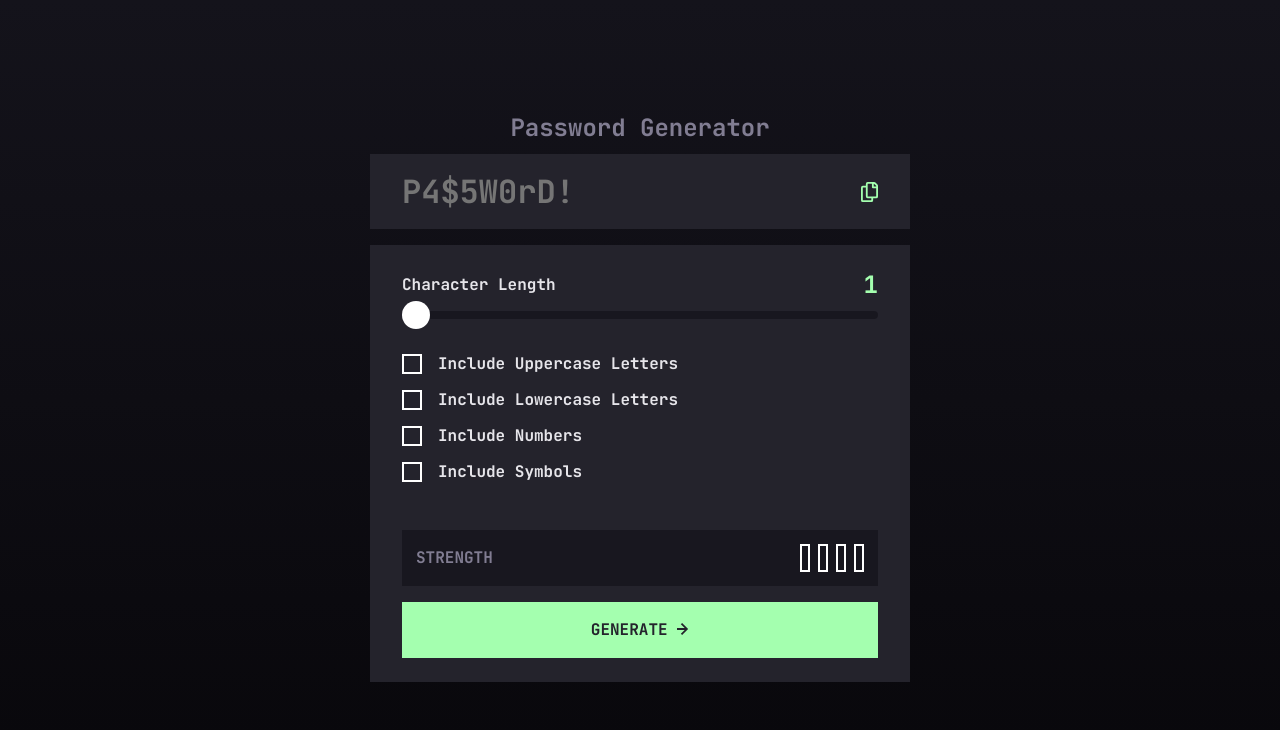
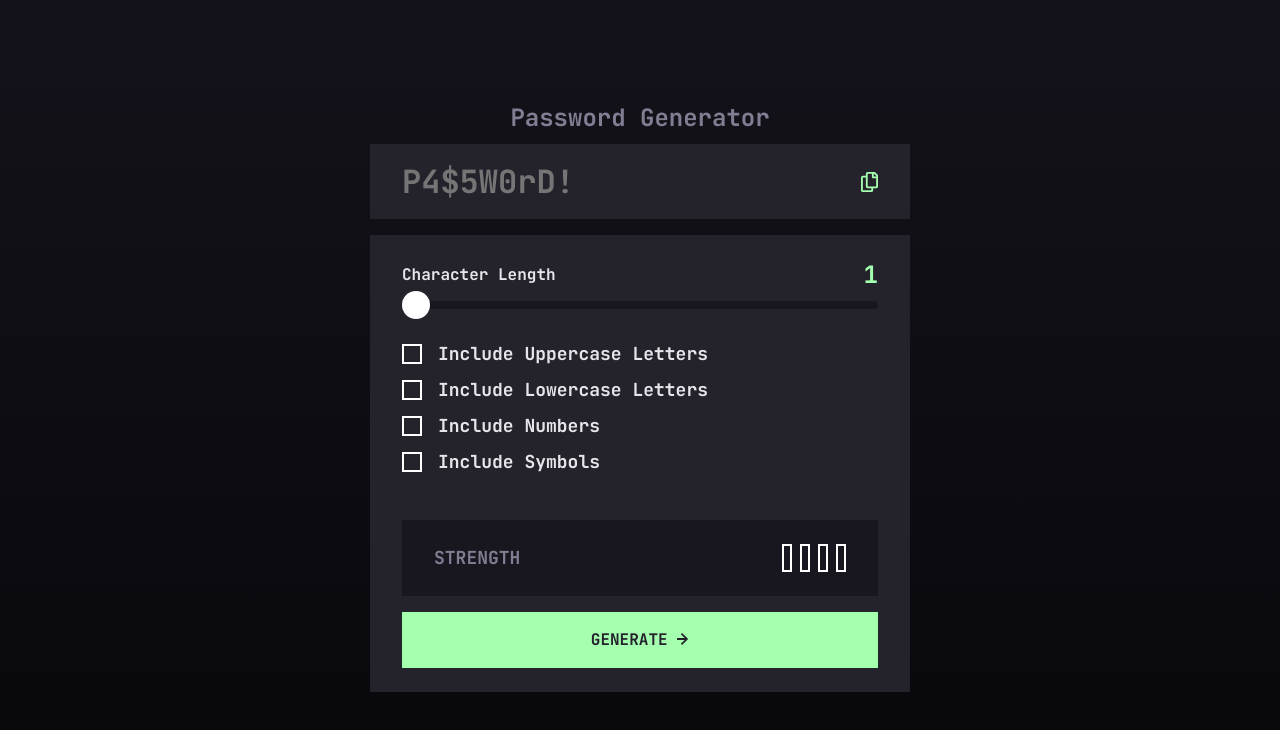
Before and after one commit to CiaoGab/password-generator-app, a plain HTML site: page index.html in a window 1280 px wide. Drawn offline with Linux system fonts and the light colour scheme.

Commit message:
Enhance styling for strength container and button, adjust font sizes for better readability

```diff
--- a/style.css
+++ b/style.css
@@ -256,4 +256,17 @@ button {
     .options-container {
         padding: 2.4rem 3.2rem;
     }
+    .strength-container {
+        padding: 2.4rem 3.2rem;
+        gap: 3.2rem;
+    }
+    .strength-container h2 {
+        font-size: var(--fspreset3);
+    }
+    .generate-button {
+        margin: 0;
+    }
+    ul li {
+        font-size: var(--fspreset3);
+    }
 }
```
